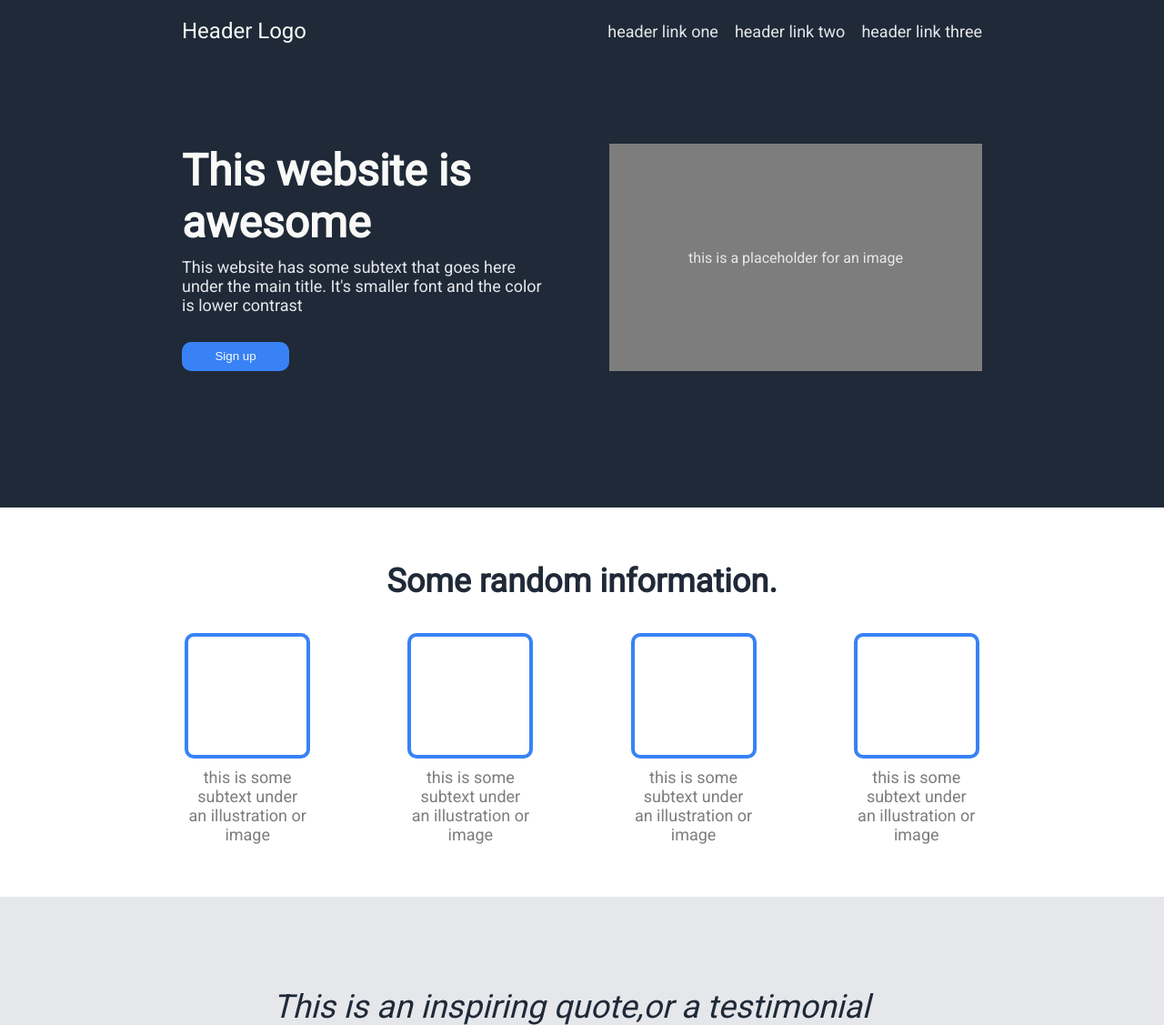
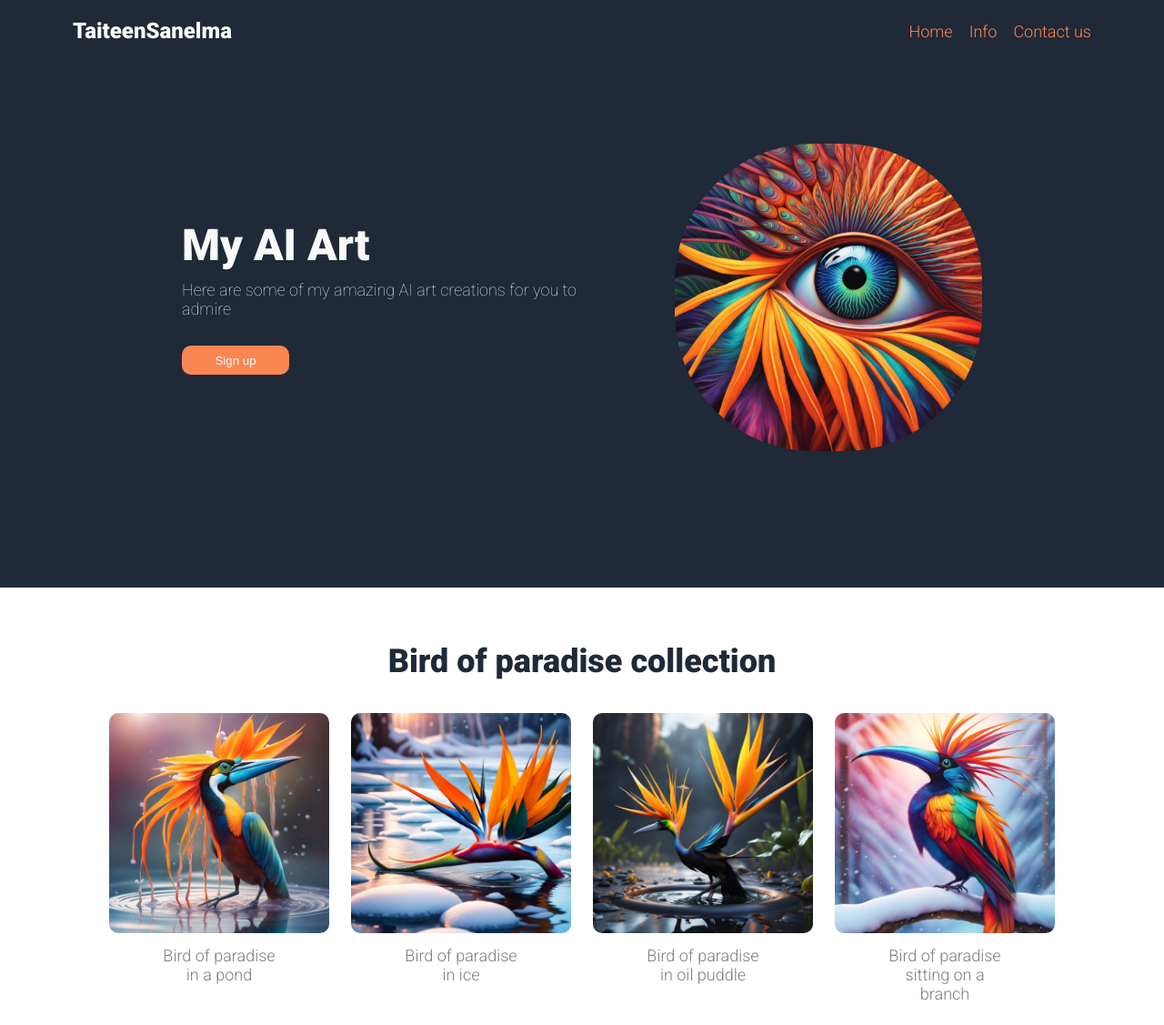
Before and after one commit to jackiebeeh/LandingPage, a plain HTML site: page index.html in a window 1280 px wide. Shown: the top 1127 px of the page at 91% size. Drawn offline with Linux system fonts and the light colour scheme.

Commit message:
final design

```diff
--- a/index.html
+++ b/index.html
@@ -8,54 +8,62 @@
 </head>
 <body>
     <nav class="header">
-        <div class="header-logo">Header Logo</div>
+        <div class="header-logo">TaiteenSanelma</div>
         <div class="links">
-            <div class="header-link"><a>header link one</a></div>
-            <div class="header-link"><a>header link two</a></div>
-            <div class="header-link"><a>header link three</a></div>
+            <div class="header-link"><a href="#">Home</a></div>
+            <div class="header-link"><a href="#">Info</a></div>
+            <div class="header-link"><a href="#">Contact us</a></div>
         </div>
     </nav>
     <div class="hero">
         <div class="hero-info">
-            <div class="hero-title">This website is awesome</div>
-            <div class="hero-text">This website has some subtext that goes here under the main title. It's smaller font and the color is lower contrast</div>
+            <div class="hero-title">My AI Art</div>
+            <div class="hero-text">Here are some of my amazing AI art creations for you to admire</div>
             <button class="hero-button">Sign up</button>
         </div>
         <div class="hero-image">
-            this is a placeholder for an image
+            <img src="./images/bird-of-paradise-eye.jpeg" alt="A picture of an eye with feathers from the bird of paradise around it">
         </div>
     </div>
     <div class="middle-container">
-        <div class="middle-title">Some random information.</div>
+        <div class="middle-title">Bird of paradise collection</div>
         <div class="info-cards">
             <div class="card">
-                <div class="photo"></div>
-                <div class="photo-subtext">this is some subtext under an illustration or image</div>
+                <div class="photo">
+                    <img src="./images/bird-of-paradise-in-a-pond.jpeg" alt="Picture of a bird of paradise in a pond">
+                </div>
+                <div class="photo-subtext">Bird of paradise in a pond</div>
             </div>
             <div class="card">
-                <div class="photo"></div>
-                <div class="photo-subtext">this is some subtext under an illustration or image</div>
+                <div class="photo">
+                    <img src="./images/bird-of-paradise-in-ice.jpeg" alt="Picture of a bird of paradise in an icy lake">
+                </div>
+                <div class="photo-subtext">Bird of paradise in ice</div>
             </div>
             <div class="card">
-                <div class="photo"></div>
-                <div class="photo-subtext">this is some subtext under an illustration or image</div>
+                <div class="photo">
+                    <img src="./images/bird-of-paradise-in-oil-puddle.jpeg" alt="Picture of a bird of paradise in a puddle of oil">
+                </div>
+                <div class="photo-subtext">Bird of paradise in oil puddle</div>
             </div>
             <div class="card">
-                <div class="photo"></div>
-                <div class="photo-subtext">this is some subtext under an illustration or image</div>
+                <div class="photo">
+                    <img src="./images/bird-of-paradise-on-a-branch.jpeg" alt="Picture of a biird of paradise sitting on a branch">
+                </div>
+                <div class="photo-subtext">Bird of paradise sitting on a branch</div>
             </div>
         </div>
     </div>
     <div class="bottom-container">
-        <div class="quote">This is an inspiring quote,or a testimonial from a customer.Maybe it's just filling up space, or maybe people will actually read it. Who knows? All I know is that it looks nice.</div>
-        <div class="signature">-Thor, God of Thunder</div>
+        <div class="quote">This collection was created from an inspirattion I had while thinking about the way I feel while living in a cold nordic country. The colorful bird of paradise was the perfect bird to symbolise my vibrant wanderlustful soul that seems out of place here in the snow</div>
+        <div class="signature">-Sanelma B</div>
     </div>
 
     <div class="sign-up-banner">
         <div class="box">
             <div class="signup-info">
-                <div class="box-title">Call to action! It's time!</div>
-                Sign up for our product by clicking that button right over there!
+                <div class="box-title">Want to see more of my creations?</div>
+                Sign up to follow my work by clicking that button right over there!
             </div>
             <button class="bottom-button">Sign up</button>
         </div>
--- a/style.css
+++ b/style.css
@@ -1,4 +1,5 @@
-@import url("https://fonts.googleapis.com/css?family=Roboto");
+@import url('https://fonts.googleapis.com/css2?family=Roboto:ital,wght@0,100;0,300;0,900;1,100&display=swap');
+
 
 body {
     display: flex;
@@ -10,7 +11,7 @@ body {
     display: flex;
     align-items: center;
     justify-content: space-between;
-    padding: 0 200px;
+    padding: 0 80px;
     padding-bottom: 30px;
     padding-top: 20px;
 }
@@ -20,12 +21,17 @@ body {
 .header-logo {
     font-size: 24px;
     color: #F9FAF8;
+    font-weight: 900;
 }
 .links {
     display: flex;
     gap: 18px;
+}
+
+a {
+    text-decoration: none;
     font-size: 18px;
-    color: #E5E7EB;
+    color: #fa8752;
     margin: 0;
     font-weight: 300;
 }
@@ -37,6 +43,14 @@ body {
     padding-bottom: 150px;
     justify-content: space-between;
     gap: 60px;
+}
+.hero-info {
+    display: flex;
+    flex-direction: column;
+    justify-content: center;
+    flex-grow: 2;
+    max-width: 100%;
+    flex-basis: 100%;
 }
 .hero-title {
     font-size: 48px;
@@ -51,18 +65,13 @@ body {
     margin: 0;
     font-weight: 200;
 }
-.hero-info {
-    display: flex;
-    flex-direction: column;
-    justify-content: center;
-    flex: 1;
-}
+
 button {
     width: 118px;
     height: 32px;
     box-shadow: none;
     border-radius: 10px;
-    background-color: #3882F6;
+    background-color: #fa8752;
     color: #F9FAF8;
 }
 .hero-button {
@@ -71,14 +80,13 @@ button {
 }
 .hero-image {
     display: flex;
-    background-color: rgb(125, 125, 125);
-    height: 250px;
-    width: 420px;
-    justify-content: center;
-    align-items: center;
-    flex: 1;
-    color: #E5E7EB;
-    flex-shrink: 0;
+    align-self: center;
+    justify-content: end;
+    flex-basis: 70%;
+}
+.hero-image img {
+    max-width: 100%;
+    border-radius: 45%;
 }
 .middle-container {
     display: flex;
@@ -102,11 +110,10 @@ button {
     justify-content: space-evenly;
     width: 100%;
 }
-.photo {
-    border: 4px solid #3882F6;
-    height: 130px;
-    width: 130px;
+.photo img {
     border-radius: 10px;
+    max-width: 100%;
+
 }
 .card {
     display: flex;
@@ -151,7 +158,7 @@ button {
 }
 .box {
     display: flex;
-    background-color: #3882F6;
+    background-color: #fa8752;
     width: 980px;
     height: 160px;
     border-radius: 10px;
```
Also changed, not shown: images/bird-of-paradise-eye.jpeg (added), images/bird-of-paradise-in-a-pond.jpeg (added), images/bird-of-paradise-in-ice.jpeg (added), images/bird-of-paradise-in-oil-puddle.jpeg (added), images/bird-of-paradise-on-a-branch.jpeg (added).
